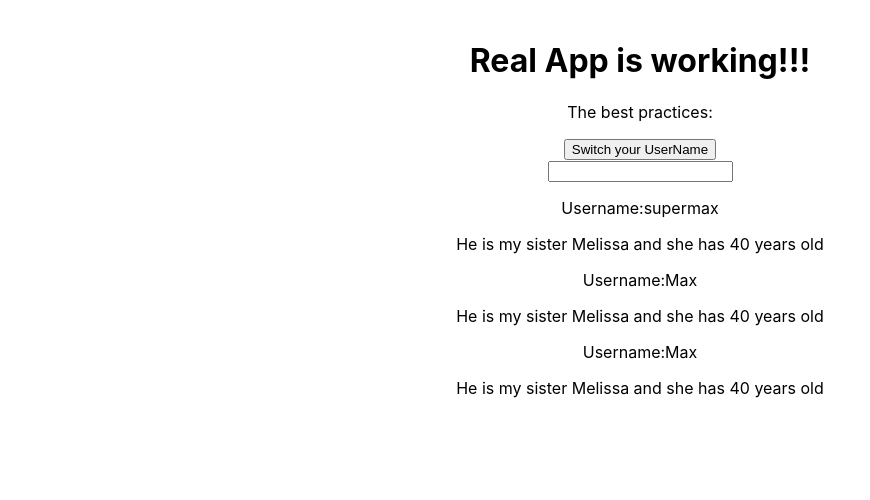
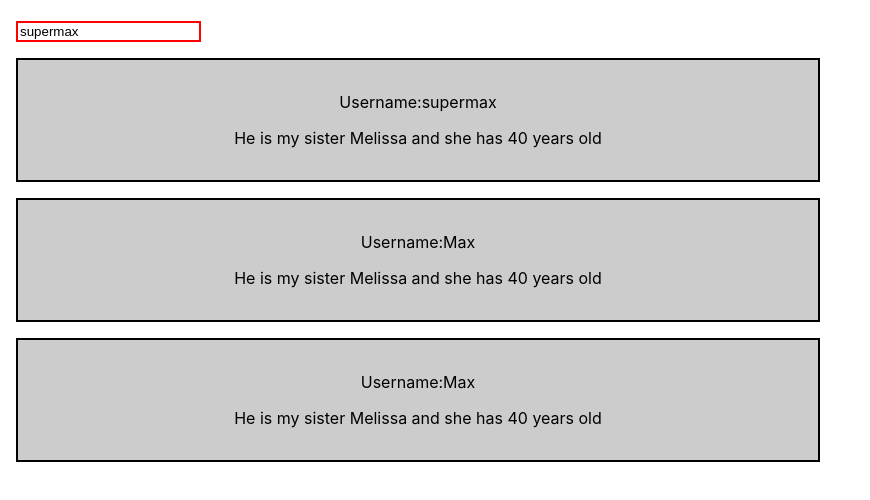
Before and after one commit to espvtes/D, a React (Create React App) app: page / in a window 1280 px wide. Shown: the top 500 px of the page, without its empty margins (0-870 px from the left). Built offline with nearby package versions, Linux system fonts and the light colour scheme.

Commit message:
add more stiles inline and import component styles

```diff
--- a/src/App.js
+++ b/src/App.js
@@ -2,8 +2,6 @@ import React from 'react';
 import './App.css';
 import UserInput from './userInput.js';
 import UserOutput from './userOutput.js';
-
-
 
 
 export default class App extends React.Component {
@@ -18,10 +16,9 @@ export default class App extends React.Component {
   render() {
     return(
     <div className="App">
-    <h1>Real App is working!!!</h1>
-    <p>The  best practices:</p>
-    <button onClick={()=>this.switchNameHandler('John')}>Switch your UserName</button>
-    <UserInput changed={this.userNameChangeHandler}/>
+    <UserInput
+    changed={this.userNameChangeHandler}
+    value={this.state.userName}/>
     <UserOutput userName={this.state.userName}/>
 
     <UserOutput userName='Max'/>
--- a/src/index.css
+++ b/src/index.css
@@ -12,3 +12,14 @@ code {
   font-family: source-code-pro, Menlo, Monaco, Consolas, "Courier New",
     monospace;
 }
+
+/* userInput */
+
+.UserOutput{
+  width: 60%;
+  padding:16px;
+  margin: 16px;
+  border: 2px solid black;
+  background-color: #ccc;
+  text-align: center;
+}
--- a/src/userInput.js
+++ b/src/userInput.js
@@ -1,9 +1,25 @@
 import React from 'react';
 
 const userInput = props =>{
+    //inline style
+    const inputStyle = {
+        border: "2px solid red"
+    };
+    const userInputStyles={
+        textAlign: "left",
+        paddingLeft:"16px"
+    }
         return(
-            <div className="userInput">
-            <input type="text" onChange={props.changed}/>
+            <div style={userInputStyles} className="userInput">
+            <input
+            type="text"
+            //assigned style
+            style={inputStyle}
+            onChange={props.changed}
+            //you can pass here the name that you wish, example you can
+            //pass like this: value={props.currenName} and the main App pass
+            //pass like this: <UserInput changed={this.userNameChangeHandler} currenName={this.state.userName}/>
+            value={props.value}/>
             </div>
         );
     }
--- a/src/userOutput.js
+++ b/src/userOutput.js
@@ -1,9 +1,10 @@
 import React from 'react';
+import "./index.css";
 
 const UserOutput = props => {
 
         return(
-            <div className="userOutput">
+            <div className="UserOutput">
             <p>Username:{props.userName}</p>
             <p>He is my sister Melissa and she has 40 years old</p>
 
```
